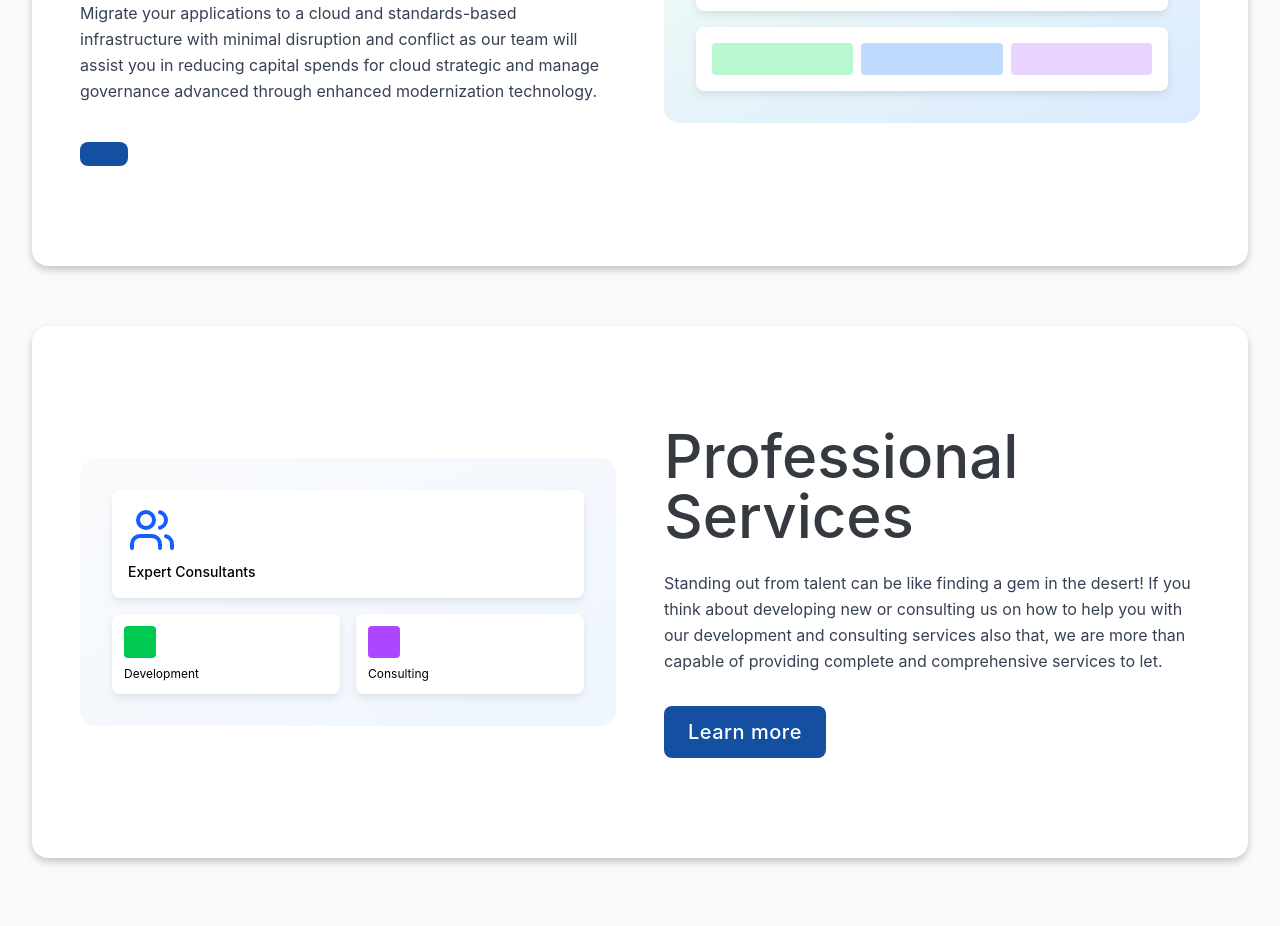
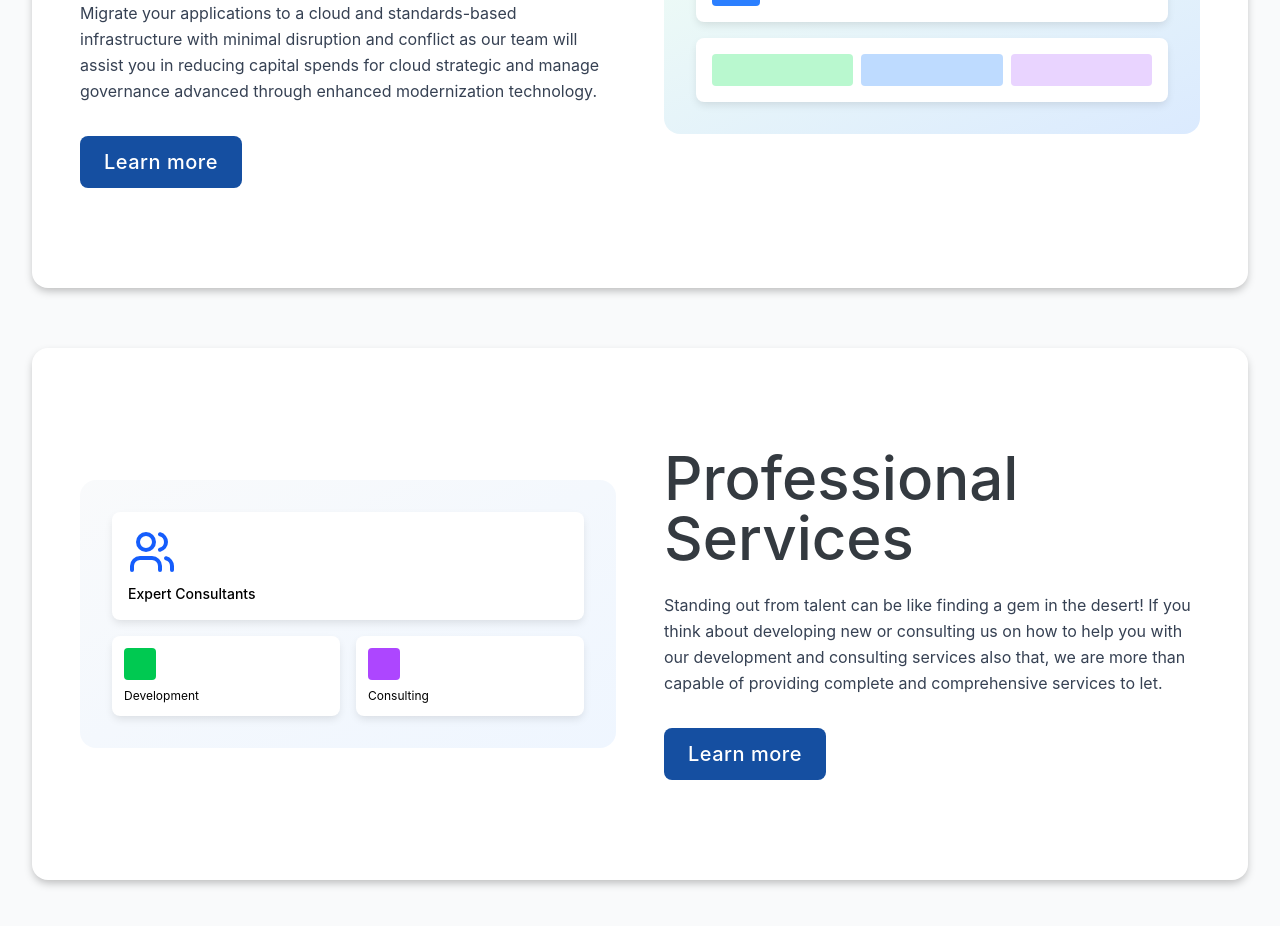
Before and after one commit to Pravin-Choudhary/adam-software, a Next.js app: page /services in a window 1280 px wide. Shown: the part 1940-2866 px from the top of the page. Built offline with nearby package versions, Linux system fonts and the light colour scheme.

Commit message:
minor link text change

```diff
--- a/components/Services.tsx
+++ b/components/Services.tsx
@@ -142,6 +142,7 @@ const Services = () => {
             <Link
             href='/application-modernization'>
              <button className="bg-[#154fa1] text-white px-3 py-1 md:px-6 md:py-3 rounded-lg font-light md:font-medium text-lg md:text-xl md:tracking-wide transition-colors">
+              Learn more
               </button>
             </Link>
             </div>
```
